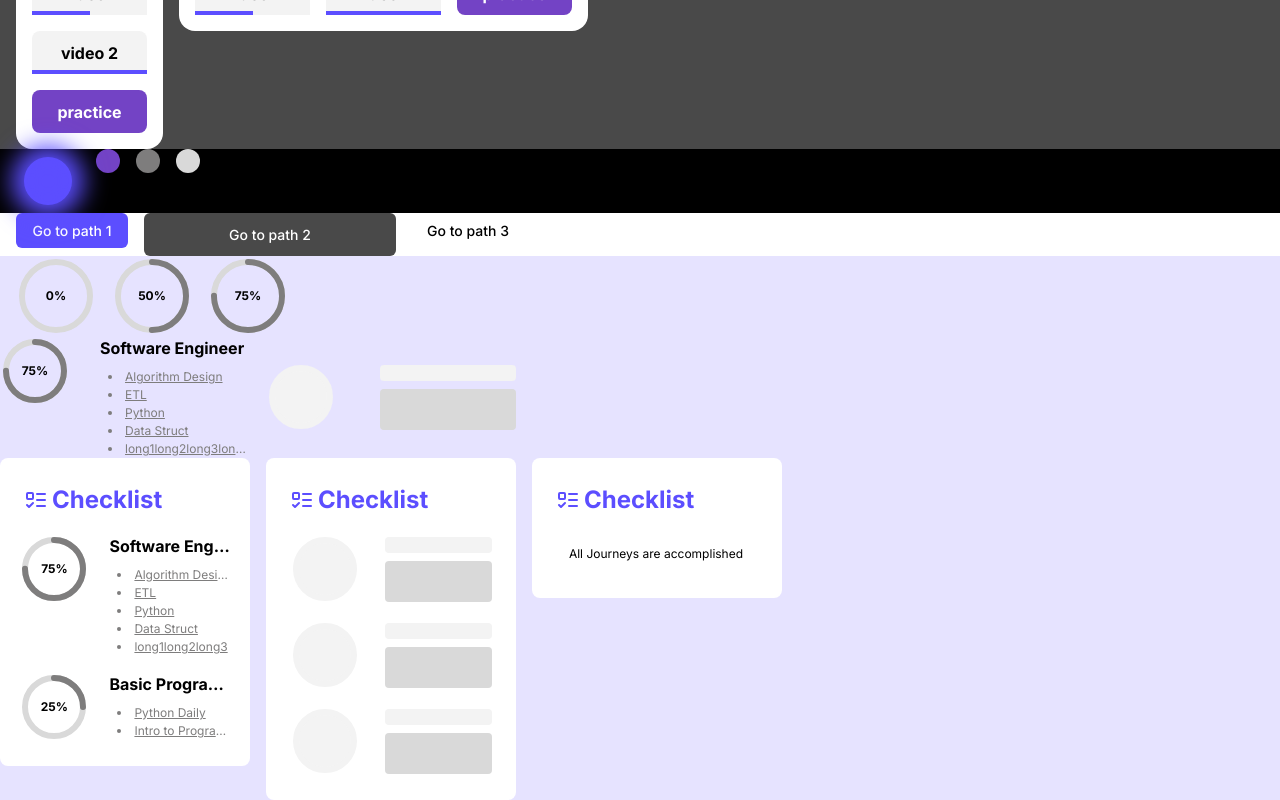
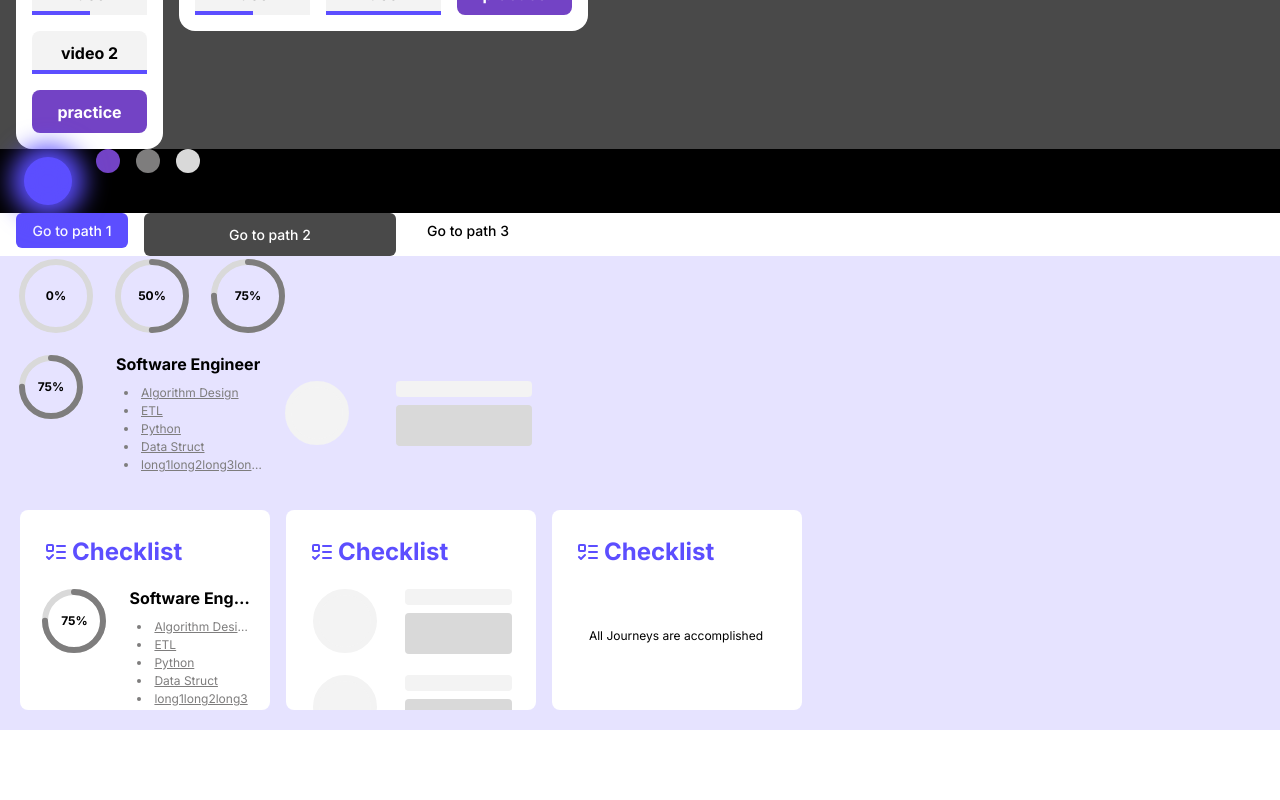
Before and after one commit to MicroCU/Frontend, a Next.js app: page /tontan in a window 1280 px wide. Shown: the part 454-1254 px from the top of the page. After the commit the page ends 1184 px from the top, so only its background shows below. Built offline with nearby package versions, Linux system fonts and the light colour scheme; a web font is replaced by a local one.

Commit message:
CheckList Complete

```diff
--- a/app/tontan/page.tsx
+++ b/app/tontan/page.tsx
@@ -103,11 +103,11 @@ export default function TontanComponent() {
                 <RadialProgress progress={50} widthHeight={80} />
                 <RadialProgress progress={75} widthHeight={80} />
             </div>
-            <div className="bg-primaryLight flex flex-row gap-4">
+            <div className="bg-primaryLight flex flex-row gap-4 p-4">
                 <CheckListItem journey="Software Engineer" paths={["Algorithm Design", "ETL", "Python", "Data Struct", "long1long2long3long4long5long6long7"]} progress={75} status={CheckListItemStatusEnum.SHOWN} />
                 <CheckListItem journey="" paths={[]} progress={0} status={CheckListItemStatusEnum.LOADING} />
             </div>
-            <div className="bg-primaryLight flex flex-row gap-4">
+            <div className="bg-primaryLight flex flex-row gap-4 p-5">
                 <CheckList checkListItems={[
                     {
                         journey: "Software Engineer",
@@ -121,9 +121,9 @@ export default function TontanComponent() {
                         progress: 25,
                         status: CheckListItemStatusEnum.SHOWN,
                     },
-                ]} status={CheckListItemStatusEnum.SHOWN} />
-                <CheckList checkListItems={[]} status={CheckListItemStatusEnum.LOADING} />
-                <CheckList checkListItems={[]} status={CheckListItemStatusEnum.COMPLETED} />
+                ]} status={CheckListItemStatusEnum.SHOWN} className="max-h-[200px]"/>
+                <CheckList checkListItems={[]} status={CheckListItemStatusEnum.LOADING} className="max-h-[200px]" />
+                <CheckList checkListItems={[]} status={CheckListItemStatusEnum.COMPLETED} className="max-h-[200px]"/>
             </div>
         </>
     );
--- a/components/CheckList.tsx
+++ b/components/CheckList.tsx
@@ -4,18 +4,19 @@ import { CheckListItem, CheckListItemStatusEnum, ICheckListItem } from "./CheckL
 export interface ICheckListProps {
     checkListItems: ICheckListItem[]
     status: CheckListItemStatusEnum
+    className?: string
 }
 
-export default function CheckList({ checkListItems, status }: ICheckListProps) {
+export default function CheckList({ checkListItems, status, className }: ICheckListProps) {
     const loadingItems = Array.from({ length: 3 });
     return (
-        <div className="flex flex-col gap-y-4 bg-white p-6 rounded-lg h-fit w-[250px]">
+        <div className={`flex flex-col gap-y-4 bg-white p-6 rounded-lg w-[250px] overflow-y-auto ${className}`}>
             <div className="flex items-center gap-x-1">
-                <ListTodo size={24} className="stroke-primary"/>
+                <ListTodo size={24} className="stroke-primary" />
                 <p className="Bold24 text-primary"> Checklist </p>
             </div>
             {status === CheckListItemStatusEnum.COMPLETED ? (
-                <div className="w-[200px] h-10 flex justify-center items-center">
+                <div className="w-[200px] h-full flex justify-center items-center">
                     <p className="Reg12"> All Journeys are accomplished </p>
                 </div>
             ) : status === CheckListItemStatusEnum.LOADING ? (
```
